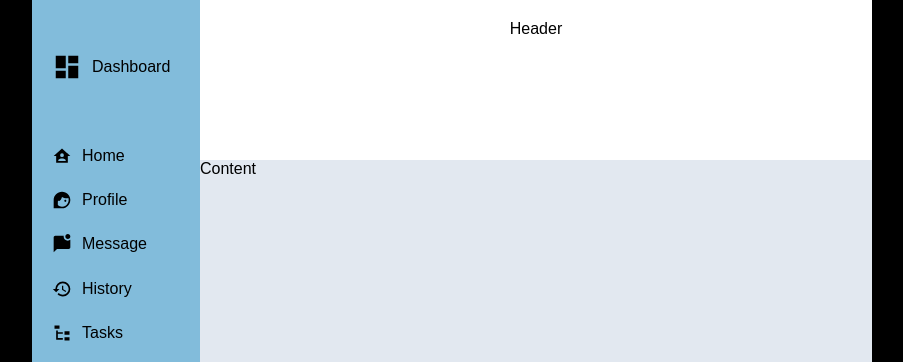
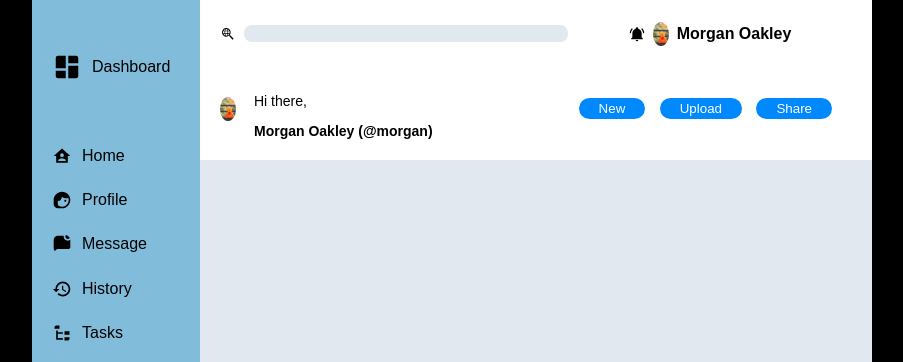
Before and after one commit to friatweldekidan/admin-dashboard, a plain HTML site: page index.html in a window 1280 px wide. Shown: the top 362 px of the page, without its empty margins (188-1091 px from the left). Drawn offline with Linux system fonts and the light colour scheme.

Commit message:
Finished header section

```diff
--- a/index.html
+++ b/index.html
@@ -10,9 +10,33 @@
 
 <body>
    <div class="container">
-      <header class="header">Header</header>
+      <!-- Header Section Starts -->
+      <header class="header">
+         <div class="search">
+            <img src="images/header/search-web.svg" alt="Search Icon" />
+            <input type="text" />
+         </div>
+         <div class="profile-header">
+            <img src="images/header/bell-ring.svg" alt="Bell Icon" />
+            <img src="images/header/profile1.jpg" alt="Profile Image" />
+            <span>Morgan Oakley</span>
+         </div>
+         <div class="user-info">
+            <img src="images/header/profile1.jpg" alt="Profile Image">
+            <div class="user-info-text">
+               <p>Hi there,</p>
+               <span class="user-name">Morgan Oakley (&#64;morgan)</span>
+            </div>
+           <div class="buttons">
+            <Button class="btn">New</Button>
+            <Button class="btn">Upload</Button>
+            <Button class="btn">Share</Button>
+           </div>
+         </div>
+      </header>
+      <!-- Header Section Ends -->
 
-      <!-- Sidebar Starts-->
+      <!-- Sidebar Section Starts-->
       <aside class="sidebar">
          <div class="icons"><img src="images/sidebar/view-dashboard.svg" alt="Dashboard Icon">Dashboard</div>
          <div class="nav">
@@ -30,8 +54,10 @@
             <div class="icons"><img src="images/sidebar/send-lock.svg" alt="Privacy Icon">Privacy</div>
          </div>
       </aside>
-      <!-- Sidebar Ends -->
-      <main class="content">Content</main>
+      <!-- Sidebar Section Ends -->
+      <main class="content">
+
+      </main>
    </div>
 </body>
 
--- a/style.css
+++ b/style.css
@@ -2,21 +2,6 @@ body {
     margin: 0;
     font-family: Arial, sans-serif;
     background-color: #000000;
-}
-
-.sidebar img {
-    width: 30px;
-    height: 30px;
-}
-
-.nav img {
-    width: 20px;
-    height: 20px;
-}
-
-.branding img {
-    width: 20px;
-    height: 20px;
 }
 
 .container {
@@ -27,18 +12,85 @@ body {
     padding: 0 220px;
 }
 
+/* Header Style Starts  */
 .header {
     background-color: #ffffff;
     color: black;
-    padding: 20px;
     text-align: center;
+    padding: 10px 20px;
+    display: grid;
+    grid-template-columns: 1fr 3fr auto;
+    align-items: center;
+    gap: 10px;
+}
+.user-info-text p{
+    text-align: start;
+
+}
+.search,
+.profile-header,
+.user-info
+ {
+    display: flex;
+    align-items: center;
+    justify-content: center;
+    margin-right: 0;
 }
 
+.user-info {
+    grid-column: span 2;
+    display: grid;
+    grid-template-columns: auto 1fr auto;
+}
+
+.btn {
+    margin-right: 10px;
+    background-color: #0088FF;
+    border-radius: 15px;
+    border: none;
+    color: #ffffff;
+    padding: 3px 20px;
+}
+
+.search img,
+.profile-header img,
+.user-info img {
+    margin-right: 8px;
+}
+
+.profile-header span,
+.user-name {
+    font-weight: bold;
+}
+
+.profile-header .profile-img,
+img {
+    border-radius: 50%;
+    min-height: 0.3rem;
+    width: 1rem;
+}
+
+input {
+    border-radius: 8px;
+    border: none;
+    background-color: #E2E8F0;
+    width: 320px;
+}
+
+.user-info-text {
+    margin-left: 10px;
+    font-size: 14px;
+    text-align: left;
+}
+
+/* Header Style Ends  */
+
+/* Sidebar Style Starts  */
 .sidebar {
     background-color: #82bcdb;
     color: black;
     padding-left: 20px;
-    grid-row: 1/3;
+    grid-row: 1 / 3;
     display: grid;
     grid-template-rows: 1fr 2fr 3fr;
 }
@@ -51,15 +103,30 @@ body {
 
 .nav {
     display: grid;
-    grid-template-rows: 1fr 1fr 1fr 1fr 1fr 1fr;
+    grid-template-rows: repeat(6, 1fr);
 }
 
 .branding {
     display: grid;
-    grid-template-rows: 30px 30px 30px;
+    grid-template-rows: repeat(3, 30px);
     padding-top: 30px;
 }
 
+.sidebar img {
+    width: 30px;
+    height: 30px;
+}
+
+.nav img,
+.branding img {
+    width: 20px;
+    height: 20px;
+}
+
+/* Sidebar Style Ends */
+
+/* Content Style Starts */
 .content {
     background-color: #E2E8F0;
 }
+/* Content Style Ends */
```
Also changed, not shown: images/header/profile.jpg (added), images/header/profile1.jpg (added).
